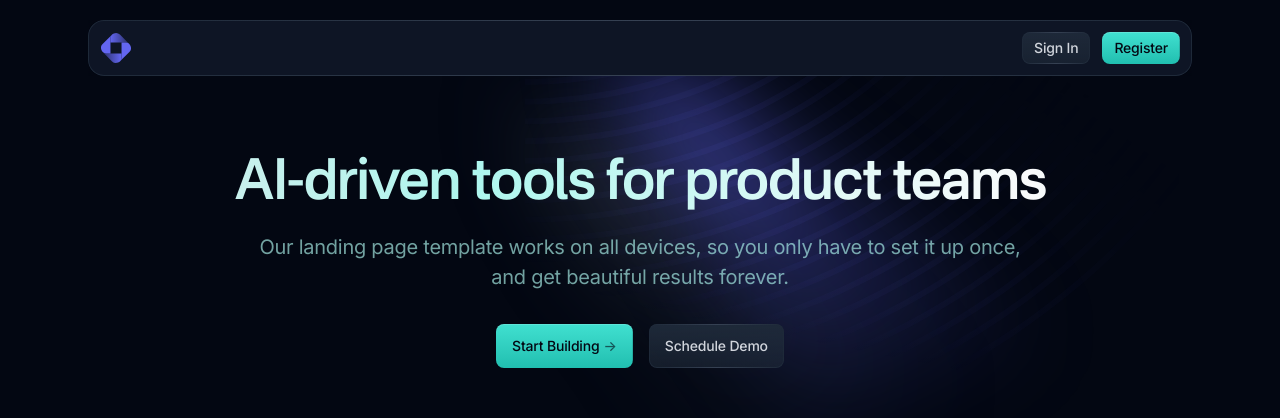
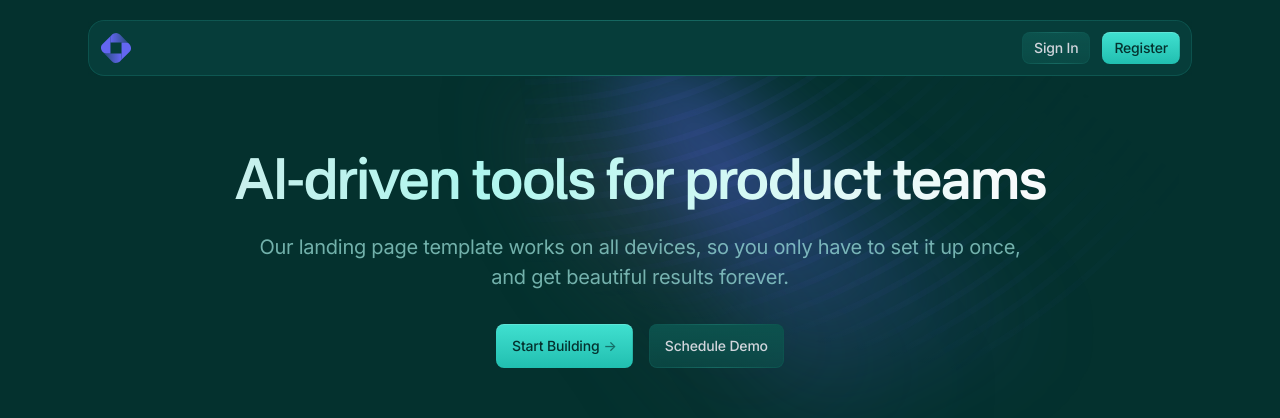
Before and after one commit to anmolnarnaware96/template-8, a Next.js app: page / in a window 1280 px wide. Shown: the top 418 px of the page. Built offline with nearby package versions, Linux system fonts and the light colour scheme.

Commit message:
globals.css
Added turquoise-tinted dark gray color variables for theming.

```diff
--- a/app/globals.css
+++ b/app/globals.css
@@ -16,6 +16,13 @@
   --color-brand-800: #19786f;
   --color-brand-900: #195f59;
   --color-brand-950: #09403d;
+
+  /* Turquoise-tinted dark grays: every bg-gray-* / border-gray-* surface now follows the turquoise theme */
+  --color-gray-950: #04312e;
+  --color-gray-900: #07403c;
+  --color-gray-800: #0c524d;
+  --color-gray-700: #166861;
+  --color-gray-600: #3a9a91;
 
   --font-inter: var(--font-inter), sans-serif;
   --font-nacelle: var(--font-nacelle), sans-serif;
```
